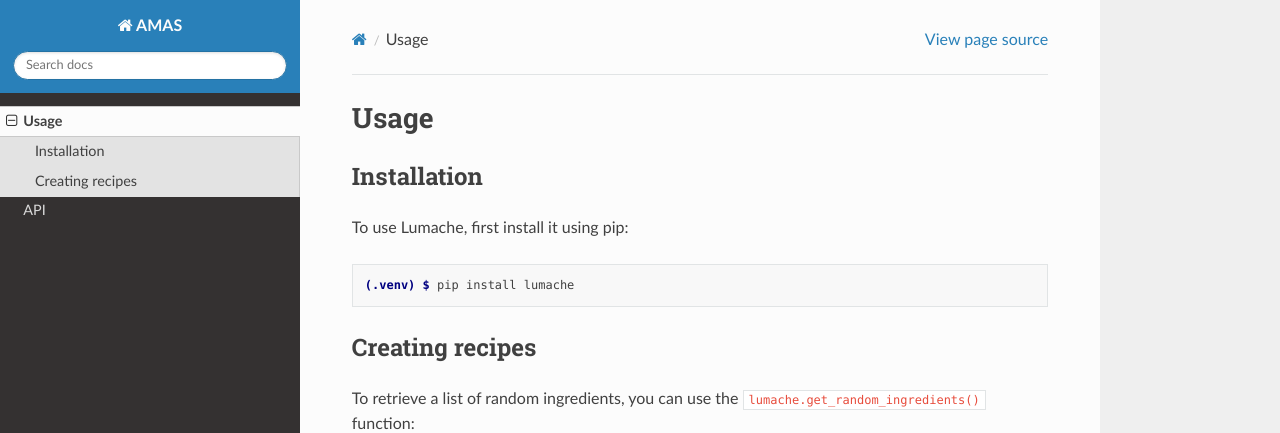
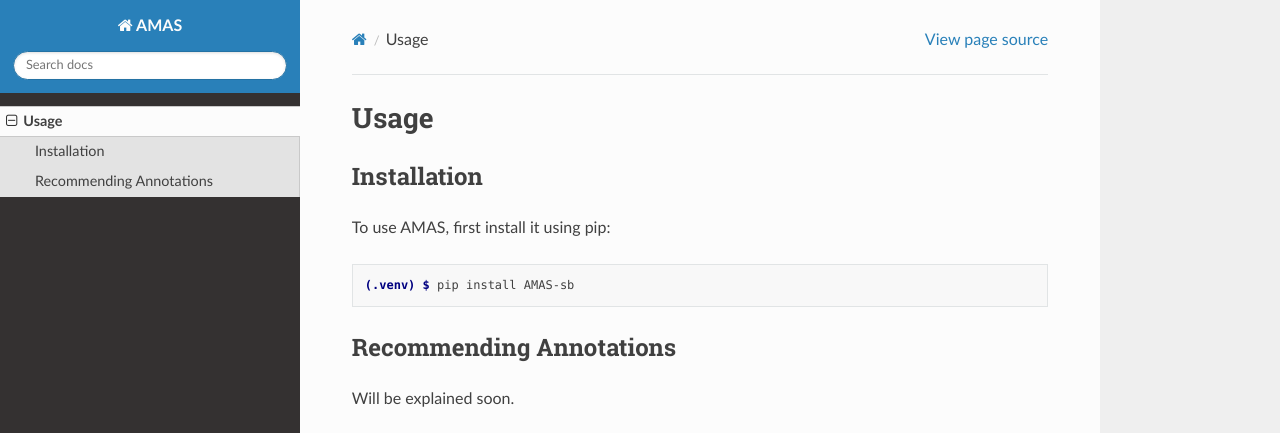
Before and after one commit to sys-bio/AMAS, a Sphinx documentation site: the page built from docs/source/usage.rst, in a window 1280 px wide and 1095 px high. Shown: the top 433 px of the window. Built offline with Sphinx 7.4.7 and the Read the Docs theme 2.0.0, drawn with Linux system fonts in a browser that asks for light colours; some of the changed text lies outside the part shown.

Commit message:
updating documents for readthedocs

```diff
--- a/docs/source/conf.py
+++ b/docs/source/conf.py
@@ -37,3 +37,8 @@ html_theme = 'sphinx_rtd_theme'
 
 # -- Options for EPUB output
 epub_show_urls = 'footnote'
+
+# Additional specifications from
+# https://github.com/dariober/ASCIIGenome/blob/master/docs/conf.py
+source_suffix = '.rst'
+master_doc = 'index'
--- a/docs/source/usage.rst
+++ b/docs/source/usage.rst
@@ -6,28 +6,13 @@ Usage
 Installation
 ------------
 
-To use Lumache, first install it using pip:
+To use AMAS, first install it using pip:
 
 .. code-block:: console
 
-   (.venv) $ pip install lumache
+   (.venv) $ pip install AMAS-sb
 
-Creating recipes
-----------------
+Recommending Annotations
+------------------------
 
-To retrieve a list of random ingredients,
-you can use the ``lumache.get_random_ingredients()`` function:
-
-.. autofunction:: lumache.get_random_ingredients
-
-The ``kind`` parameter should be either ``"meat"``, ``"fish"``,
-or ``"veggies"``. Otherwise, :py:func:`lumache.get_random_ingredients`
-will raise an exception.
-
-.. autoexception:: lumache.InvalidKindError
-
-For example:
-
->>> import lumache
->>> lumache.get_random_ingredients()
-['shells', 'gorgonzola', 'parsley']
+Will be explained soon.
```
Also changed, not shown: docs/source/api.rst (deleted, +0 -7 lines), docs/source/index.rst (+3 -8 lines), 2 other files.
